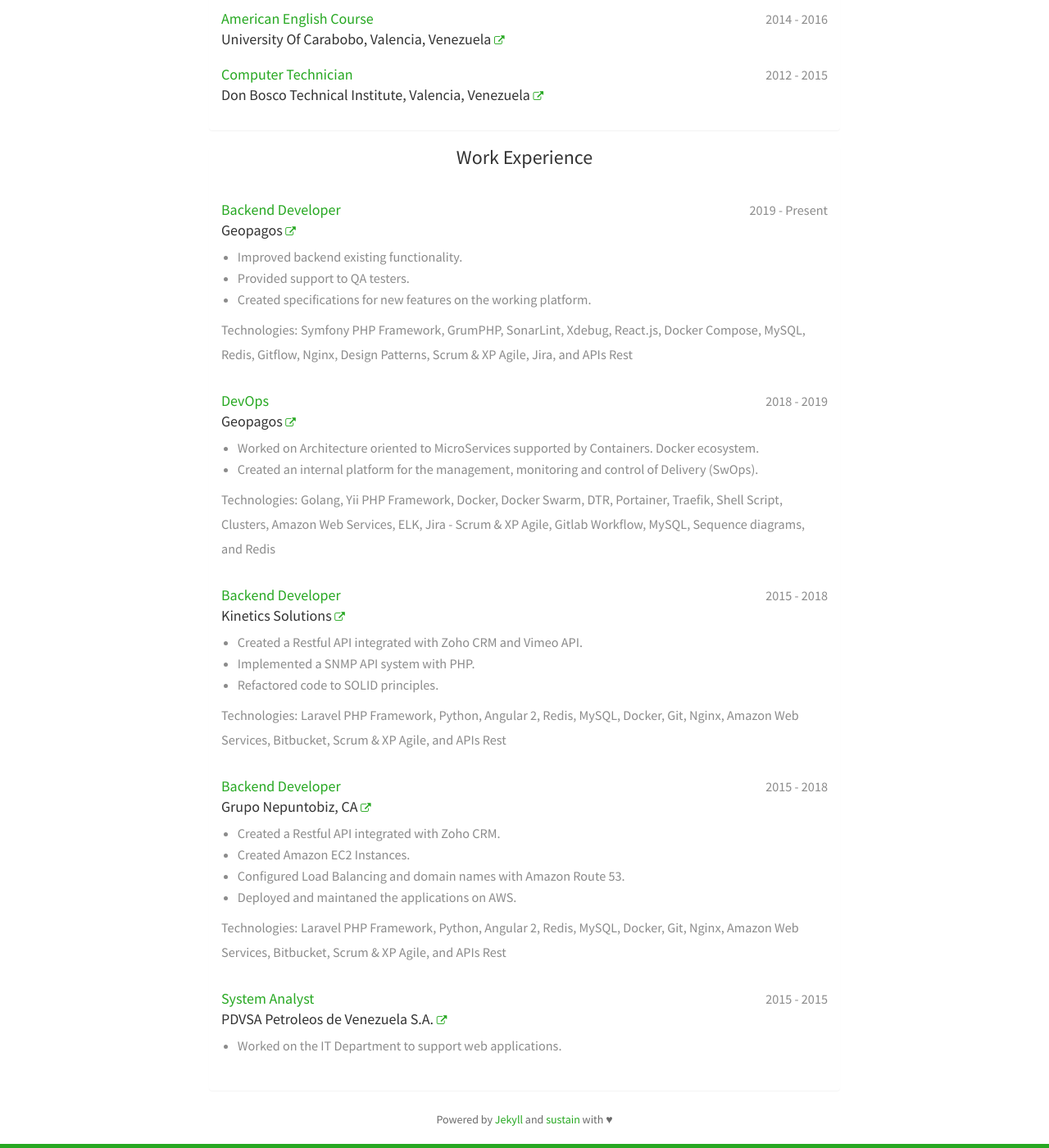
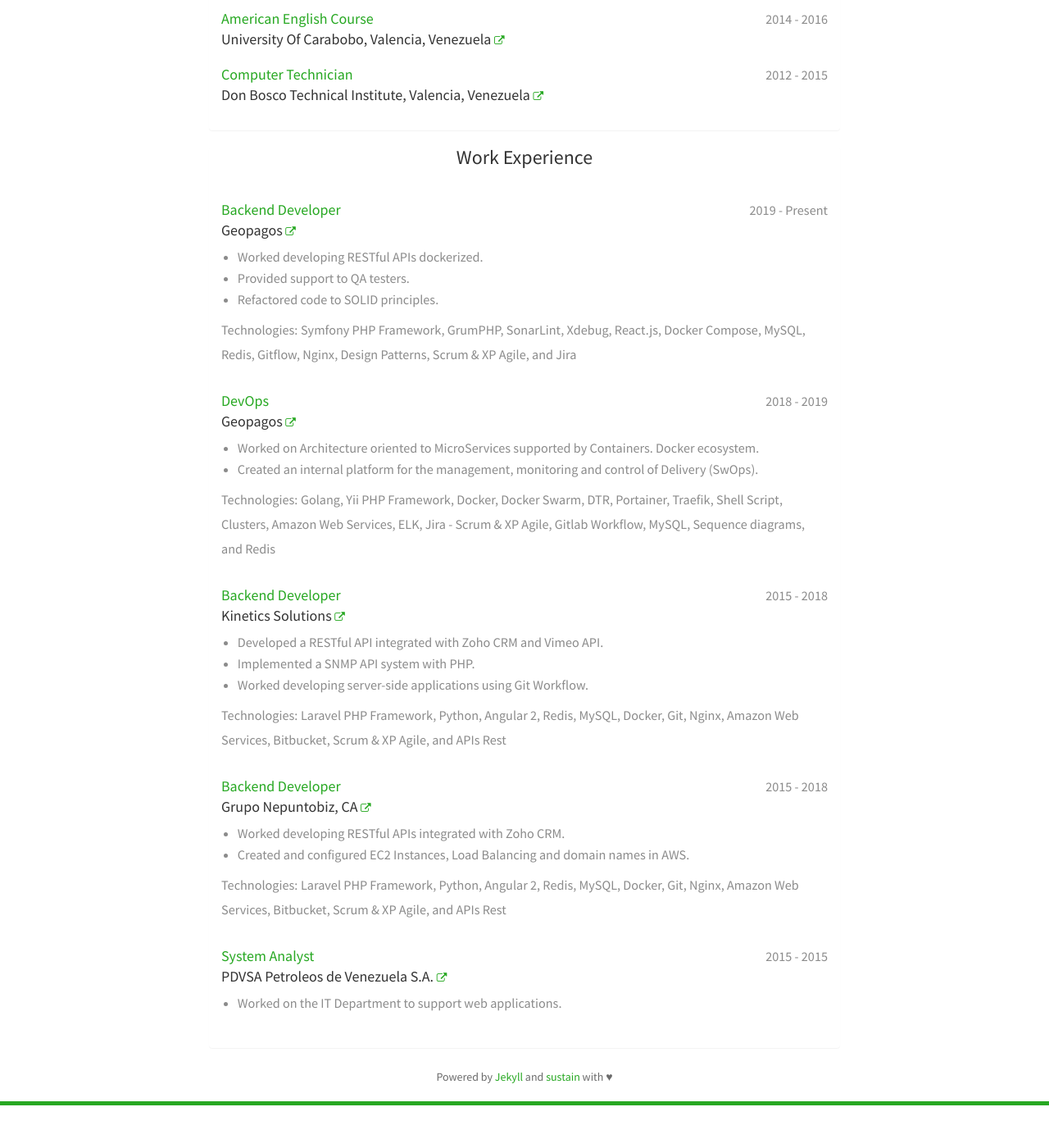
Before and after one commit to jfernancordova/jfernancordova.github.io, a Jekyll site: the page built from resume.html, in a window 1280 px wide and 1400 px high, scrolled down 287 px. Shown: the whole window at 82% size. Built offline with Jekyll 4.4.1, drawn with Linux system fonts in a browser that asks for light colours; nearby versions of some CDN libraries; after the commit the page ends 1635 px from its top, so only the background shows below that.

Commit message:
Update employment points

```diff
--- a/_data/employment.yml
+++ b/_data/employment.yml
@@ -3,9 +3,9 @@
   link: "https://www.geopagos.com/"
   dates: "2019 - Present"
   points:
-    - Improved backend existing functionality.
+    - Worked developing RESTful APIs dockerized.
     - Provided support to QA testers.
-    - Created specifications for new features on the working platform.
+    - Refactored code to SOLID principles.
   tech:
     - Symfony PHP Framework
     - GrumPHP
@@ -20,7 +20,6 @@
     - Design Patterns
     - Scrum & XP Agile
     - Jira
-    - APIs Rest
 
 - title: "DevOps"
   company: "Geopagos"
@@ -52,9 +51,9 @@
   link: "https://www.kineticssolutions.com/"
   dates: "2015 - 2018"
   points:
-    - Created a Restful API integrated with Zoho CRM and Vimeo API.
+    - Developed a RESTful API integrated with Zoho CRM and Vimeo API.
     - Implemented a SNMP API system with PHP.
-    - Refactored code to SOLID principles.
+    - Worked developing server-side applications using Git Workflow.
   tech:
     - Laravel PHP Framework
     - Python
@@ -74,10 +73,8 @@
   link: "https://www.negocioselectronicos.biz/"
   dates: "2015 - 2018"
   points:
-    - Created a Restful API integrated with Zoho CRM.
-    - Created Amazon EC2 Instances.
-    - Configured Load Balancing and domain names with Amazon Route 53.
-    - Deployed and maintaned the applications on AWS.
+    - Worked developing RESTful APIs integrated with Zoho CRM.
+    - Created and configured EC2 Instances, Load Balancing and domain names in AWS.
   tech:
     - Laravel PHP Framework
     - Python
```
